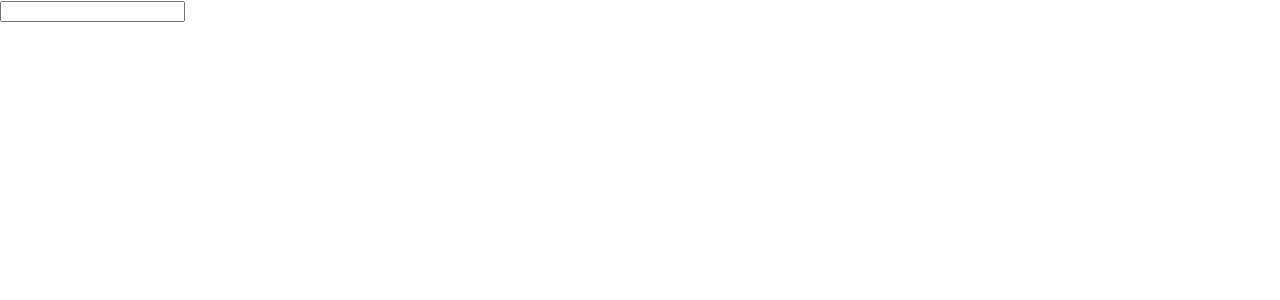
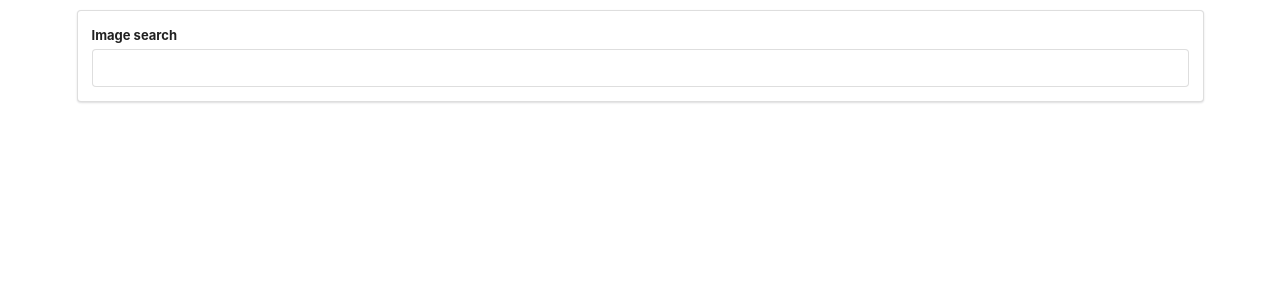
Before and after one commit to TB831/reactCars, a React (Create React App) app: page / in a window 1280 px wide. Shown: the top 300 px of the page. Built offline with nearby package versions, Linux system fonts and the light colour scheme.

Commit message:
add ui semantic cdn. style serachbar

```diff
--- a/public/index.html
+++ b/public/index.html
@@ -8,6 +8,7 @@
       content="width=device-width, initial-scale=1, shrink-to-fit=no"
     />
     <meta name="theme-color" content="#000000" />
+    <link rel="stylesheet" href="https://cdnjs.cloudflare.com/ajax/libs/semantic-ui/2.4.1/semantic.min.css" />
     <!--
       manifest.json provides metadata used when your web app is installed on a
       user's mobile device or desktop. See https://developers.google.com/web/fundamentals/web-app-manifest/
--- a/src/components/SearchBar.js
+++ b/src/components/SearchBar.js
@@ -3,9 +3,12 @@ import React, { Component } from 'react';
 class SearchBar extends Component {
   render() {
     return (
-      <div>
-        <form>
-          <input type='text' />
+      <div className='ui segment'>
+        <form className='ui form'>
+          <div className='field'>
+            <label>Image search</label>
+            <input type = 'text' />
+          </div>
         </form>
       </div>
     );
--- a/src/containers/App.css
+++ b/src/containers/App.css
@@ -1,33 +1,3 @@
-.App {
-  text-align: center;
+.searchbar {
+  margin-top: 10px;
 }
-
-.App-logo {
-  animation: App-logo-spin infinite 20s linear;
-  height: 40vmin;
-  pointer-events: none;
-}
-
-.App-header {
-  background-color: #282c34;
-  min-height: 100vh;
-  display: flex;
-  flex-direction: column;
-  align-items: center;
-  justify-content: center;
-  font-size: calc(10px + 2vmin);
-  color: white;
-}
-
-.App-link {
-  color: #61dafb;
-}
-
-@keyframes App-logo-spin {
-  from {
-    transform: rotate(0deg);
-  }
-  to {
-    transform: rotate(360deg);
-  }
-}
--- a/src/containers/App.js
+++ b/src/containers/App.js
@@ -5,7 +5,9 @@ import './App.css';
 class App extends Component {
   render() {
     return (
-      <SearchBar />
+      <div className='ui container searchbar'>
+        <SearchBar />
+      </div>
     );
   }
 }
```
